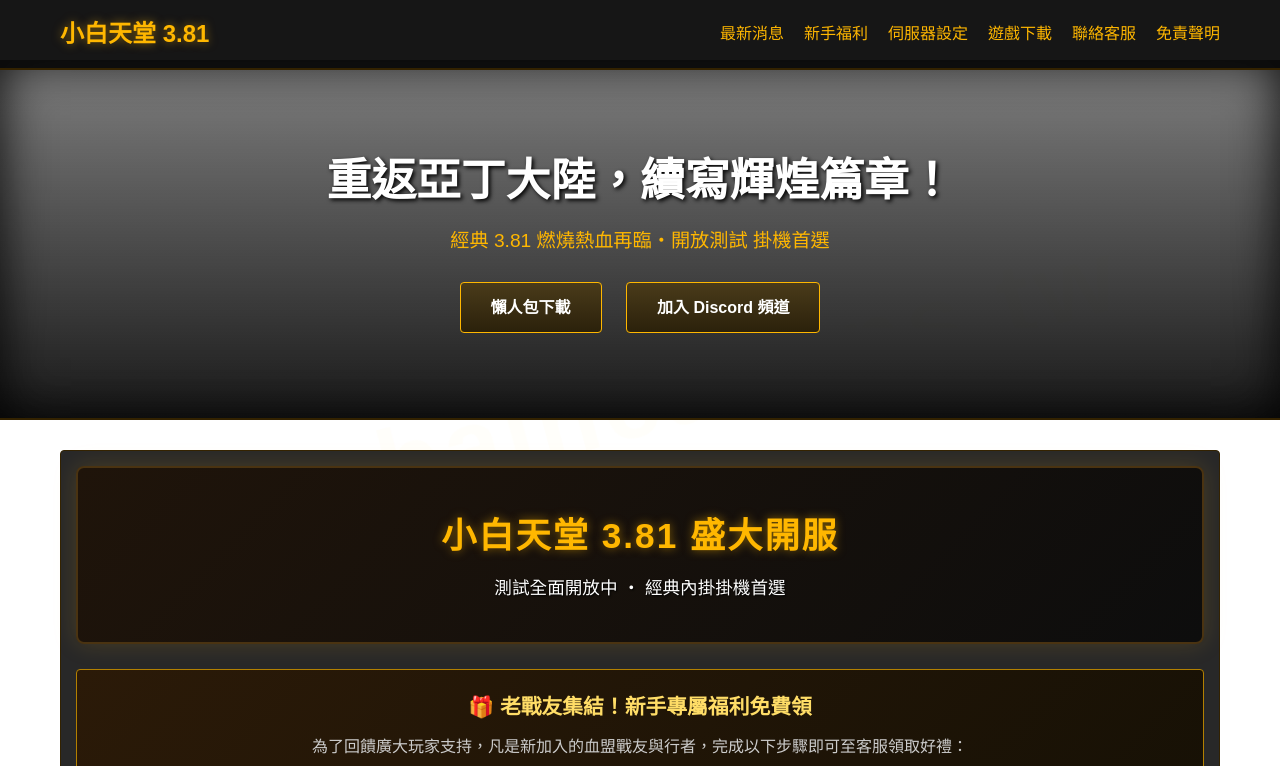
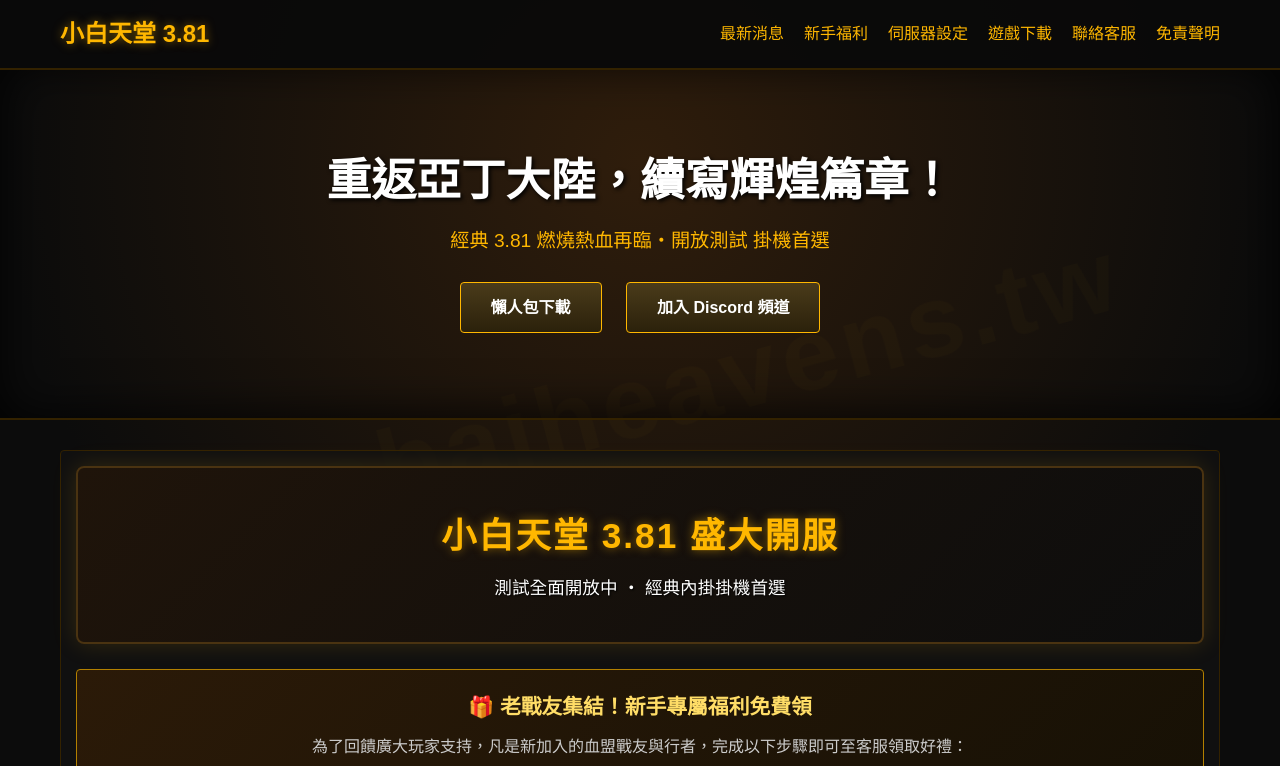
Before and after one commit to greentea1116/greentea1116.github.io, a plain HTML site: page index.html in a window 1280 px wide. Shown: the top 766 px of the page. Drawn offline with Linux system fonts and the light colour scheme.

Commit message:
Update index.html

```diff
--- a/index.html
+++ b/index.html
@@ -7,7 +7,7 @@
     <style>
         * { box-sizing: border-box; margin: 0; padding: 0; font-family: 'Microsoft JhengHei', sans-serif; }
         html { scroll-behavior: smooth; }
-        body { background: #070707 linear-gradient(135deg, rgba(0,0,0,0.85) 0%, rgba(13,13,13,0.95) 100%), url("https://unsplash.com") no-repeat center center fixed/cover !important; color: #e0e0e0; line-height: 1.6; position: relative; overflow-x: hidden; }
+        body { background: #0c0c0c radial-gradient(circle at 50% 20%, #2f1d0c 0%, #0c0c0c 70%) fixed !important; color: #e0e0e0; line-height: 1.6; position: relative; overflow-x: hidden; }
         body::before { content: "xiaobaiheavens.tw"; position: fixed; top: 50%; left: 50%; transform: translate(-50%, -50%) rotate(-15deg); font-size: 8vw; font-weight: 900; color: rgba(255, 183, 0, 0.02); white-space: nowrap; z-index: -1; pointer-events: none; letter-spacing: 5px; }
         a { color: #ffb700; text-decoration: none; transition: 0.3s; cursor: pointer; display: inline-block; }
         a:hover { color: #ffffff; }
@@ -16,7 +16,7 @@
         .logo a { font-size: 24px; font-weight: bold; color: #ffb700; text-shadow: 0 0 10px rgba(255, 183, 0, 0.5); }
         nav ul { display: flex; list-style: none; }
         nav ul li { margin-left: 20px; }
-        .hero { background: linear-gradient(to bottom, rgba(0,0,0,0.5), rgba(13,13,13,0.95)) !important; border-bottom: 2px solid #332200; height: 45vh; display: flex; flex-direction: column; justify-content: center; align-items: center; text-align: center; padding: 20px; margin-top: 60px; box-shadow: inset 0 0 50px rgba(0,0,0,0.9); }
+        .hero { background: transparent !important; border-bottom: 2px solid #332200; height: 45vh; display: flex; flex-direction: column; justify-content: center; align-items: center; text-align: center; padding: 20px; margin-top: 60px; box-shadow: inset 0 0 50px rgba(0,0,0,0.9); }
         .hero h1 { font-size: 2.8rem; color: #ffffff; margin-bottom: 10px; text-shadow: 2px 2px 4px #000; }
         .hero p { font-size: 1.2rem; color: #ffb700; margin-bottom: 25px; }
         .btn-group .btn { display: inline-block; background: linear-gradient(#4a3b1a, #2b210b); color: #fff !important; padding: 12px 30px; margin: 0 10px; border: 1px solid #ffb700; border-radius: 4px; font-weight: bold; text-decoration: none !important; }
```
